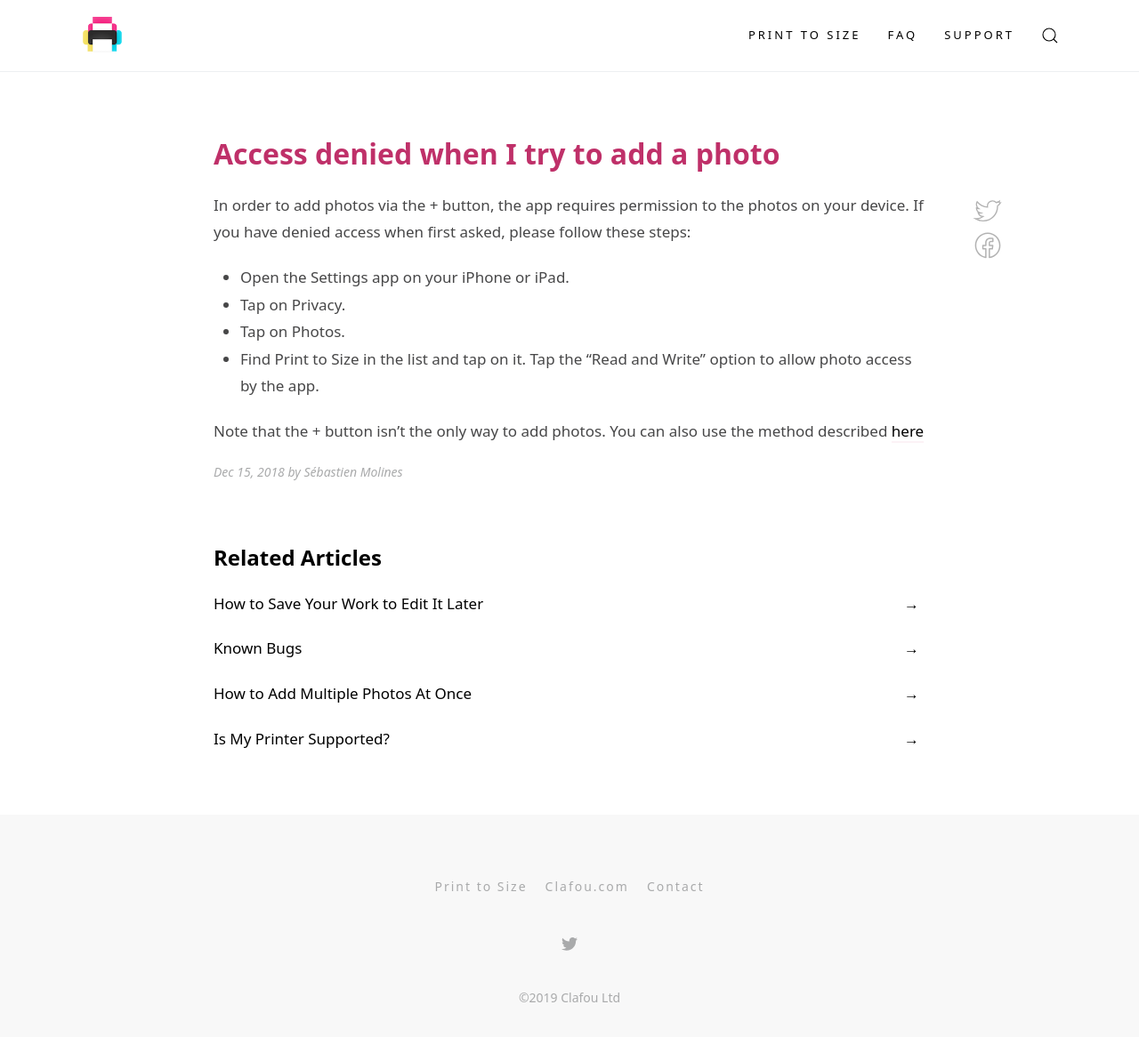
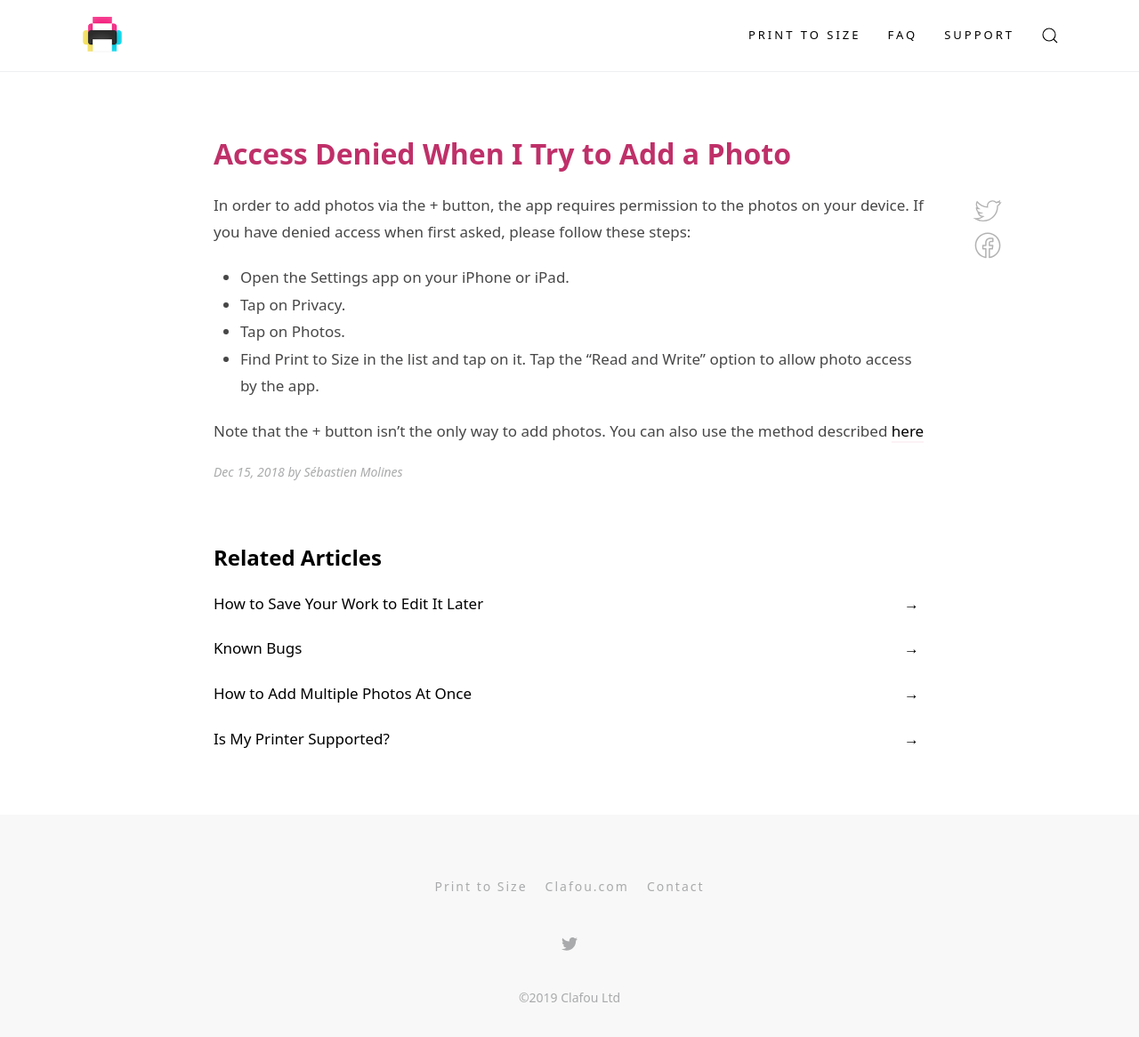
Before and after one commit to Clafou/support.print, a Jekyll site: the page built from _posts/2018-12-15-configure-photo-access-privacy.md, in a window 1280 px wide and 1202 px high. Shown: the top 1166 px of the window at 89% size. Built offline with Jekyll 4.4.1, drawn with Linux system fonts in a browser that asks for light colours.

```diff
--- a/_posts/2018-12-15-configure-photo-access-privacy.md
+++ b/_posts/2018-12-15-configure-photo-access-privacy.md
@@ -1,6 +1,6 @@
 ---
 layout: post
-title: Access denied when I try to add a photo
+title: Access Denied When I Try to Add a Photo
 categories: [Troubleshooting]
 ---
 
```
Also changed, not shown: _posts/2019-04-30-faq.md (renamed from faq.md, +1 -0 lines), _posts/2019-04-30-getting-started.md (+1 -1 lines).
